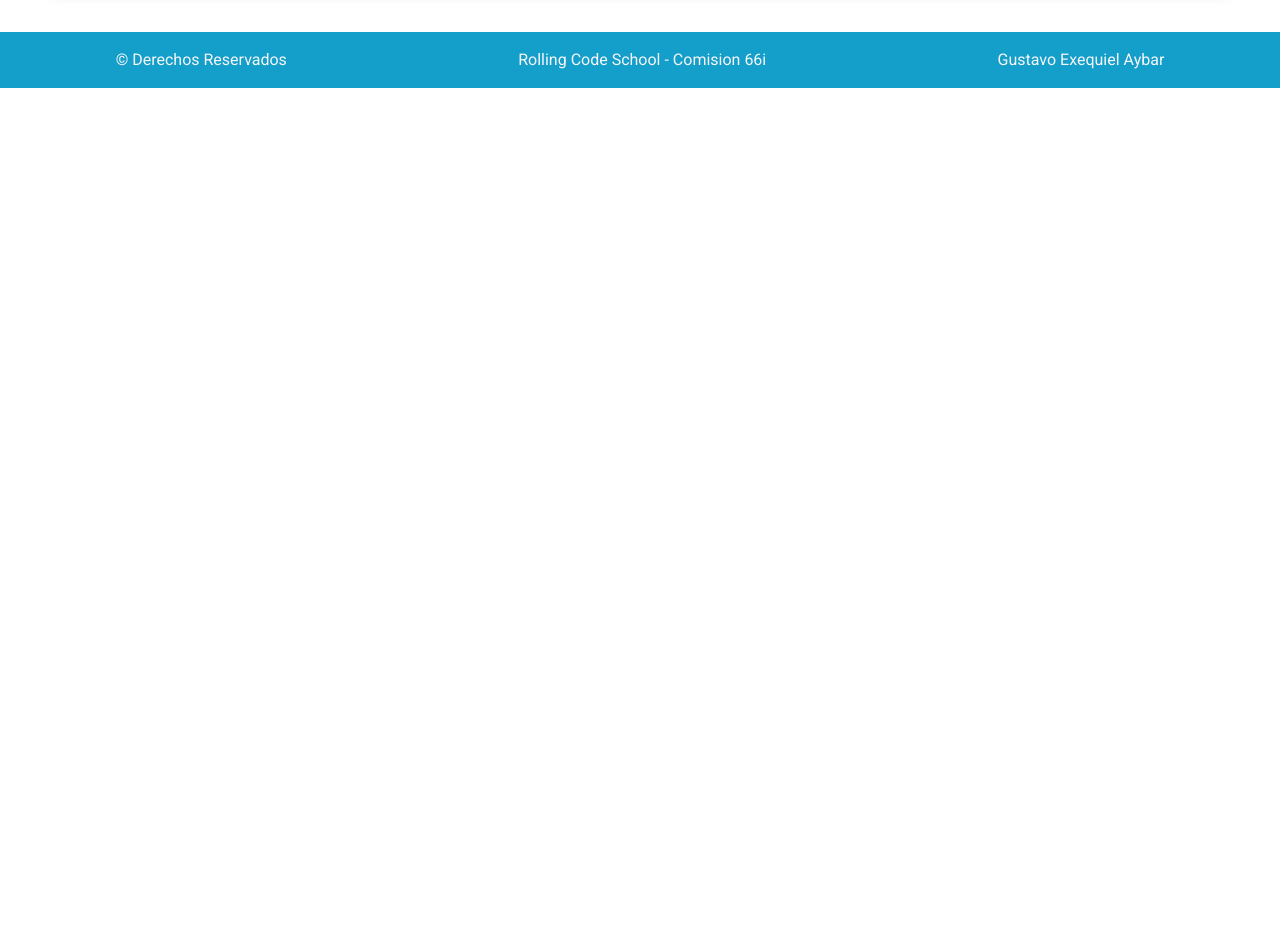
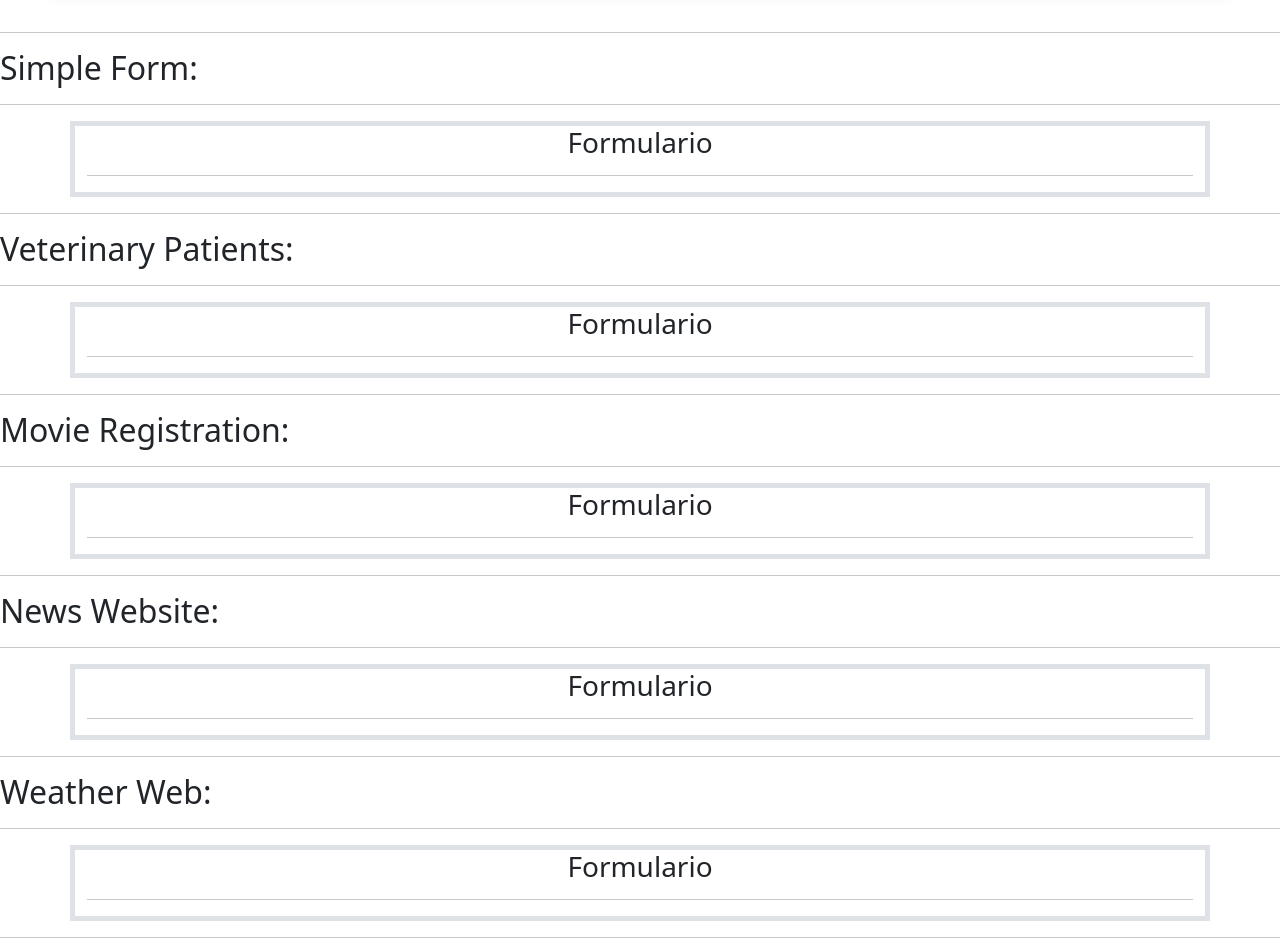
Before and after one commit to GustavoEAybar/Practico_01_ReactRCS, a React (Vite) app: page / in a window 1280 px wide. Shown: the part 4460-5412 px from the top of the page. Before the commit the page ends 4548 px from the top, so only its background shows below. Built offline with nearby package versions, Linux system fonts and the light colour scheme.

Commit message:
basic configurations

```diff
--- a/src/App.jsx
+++ b/src/App.jsx
@@ -6,15 +6,27 @@ import Footer from './components/layout/Footer/Footer';
 import ListOfTasks from './components/ListOfTasks/ListOfTasks';
 import ColorPalete from './components/ColorPalette/ColorPalette';
 import ListOfEmployees from './components/ListOfEmployees/ListOfEmployees';
+import SimpleForm from './components/SimpleForm/SimpleForm';
+import VeterinaryPatients from './components/VeterinaryPatients/VeterinaryPatients';
+import WeatherWeb from './components/WeatherWeb/WeatherWeb';
+import RecipeBlog from './components/RecipeBlog/RecipeBlog';
+import NewsWebsite from './components/NewsWebsite/NewsWebsite';
+import MovieRegistration from './components/MovieRegistration/MovieRegistration';
 
 function App() {
   return (
     <div>
       <Header/>
       <HelloWorld nuevoSaludo='amigo mio'/>
-      <ListOfTasks></ListOfTasks>
-      <ColorPalete></ColorPalete>
-      <ListOfEmployees></ListOfEmployees>
+      <ListOfTasks />
+      <ColorPalete />
+      <ListOfEmployees />
+      <SimpleForm />
+      <VeterinaryPatients />
+      <MovieRegistration />
+      <NewsWebsite />
+      <WeatherWeb />
+      <RecipeBlog />
       <Footer/>
     </div>
   )
--- /dev/null
+++ b/src/components/MovieRegistration/MovieRegistration.jsx
@@ -0,0 +1,20 @@
+const MovieRegistration = () => {
+    return (
+        <div className="mb-2">
+        <hr />
+        <h2>Movie Registration: </h2>
+        <hr />
+        <section className="container">
+            <article className="row">
+                <div className="col-12 border border-5">
+                    <h3 className="text-center">Formulario</h3>
+                    <hr />
+
+                </div>
+            </article>
+        </section>
+    </div>
+    );
+};
+
+export default MovieRegistration;
--- /dev/null
+++ b/src/components/NewsWebsite/NewsWebsite.jsx
@@ -0,0 +1,20 @@
+const NewsWebsite = () => {
+    return (
+        <div className="mb-2">
+        <hr />
+        <h2>News Website: </h2>
+        <hr />
+        <section className="container">
+            <article className="row">
+                <div className="col-12 border border-5">
+                    <h3 className="text-center">Formulario</h3>
+                    <hr />
+
+                </div>
+            </article>
+        </section>
+    </div>
+    );
+};
+
+export default NewsWebsite;
--- /dev/null
+++ b/src/components/RecipeBlog/RecipeBlog.jsx
@@ -0,0 +1,22 @@
+const RecipeBlog = () => {
+    return (
+
+                    <div className="mb-2">
+            <hr />
+            <h2>Recipe Blog: </h2>
+            <hr />
+            <section className="container">
+                <article className="row">
+                    <div className="col-12 border border-5">
+                        <h3 className="text-center">Formulario</h3>
+                        <hr />
+
+                    </div>
+                </article>
+            </section>
+        </div>
+
+    );
+};
+
+export default RecipeBlog;
--- /dev/null
+++ b/src/components/SimpleForm/SimpleForm.jsx
@@ -0,0 +1,20 @@
+const SimpleForm = () => {
+    return (
+        <div className="mb-2">
+            <hr />
+            <h2>Simple Form: </h2>
+            <hr />
+            <section className="container">
+                <article className="row">
+                    <div className="col-12 border border-5">
+                        <h3 className="text-center">Formulario</h3>
+                        <hr />
+
+                    </div>
+                </article>
+            </section>
+        </div>
+    );
+};
+
+export default SimpleForm;
--- /dev/null
+++ b/src/components/VeterinaryPatients/VeterinaryPatients.jsx
@@ -0,0 +1,20 @@
+const VeterinaryPatients = () => {
+    return (
+        <div className="mb-2">
+            <hr />
+            <h2>Veterinary Patients: </h2>
+            <hr />
+            <section className="container">
+                <article className="row">
+                    <div className="col-12 border border-5">
+                        <h3 className="text-center">Formulario</h3>
+                        <hr />
+
+                    </div>
+                </article>
+            </section>
+        </div>
+    );
+};
+
+export default VeterinaryPatients;
--- /dev/null
+++ b/src/components/WeatherWeb/WeatherWeb.jsx
@@ -0,0 +1,22 @@
+
+
+const WeatherWeb = () => {
+    return (
+        <div className="mb-2">
+        <hr />
+        <h2>Weather Web: </h2>
+        <hr />
+        <section className="container">
+            <article className="row">
+                <div className="col-12 border border-5">
+                    <h3 className="text-center">Formulario</h3>
+                    <hr />
+
+                </div>
+            </article>
+        </section>
+    </div>
+    );
+};
+
+export default WeatherWeb;
```
